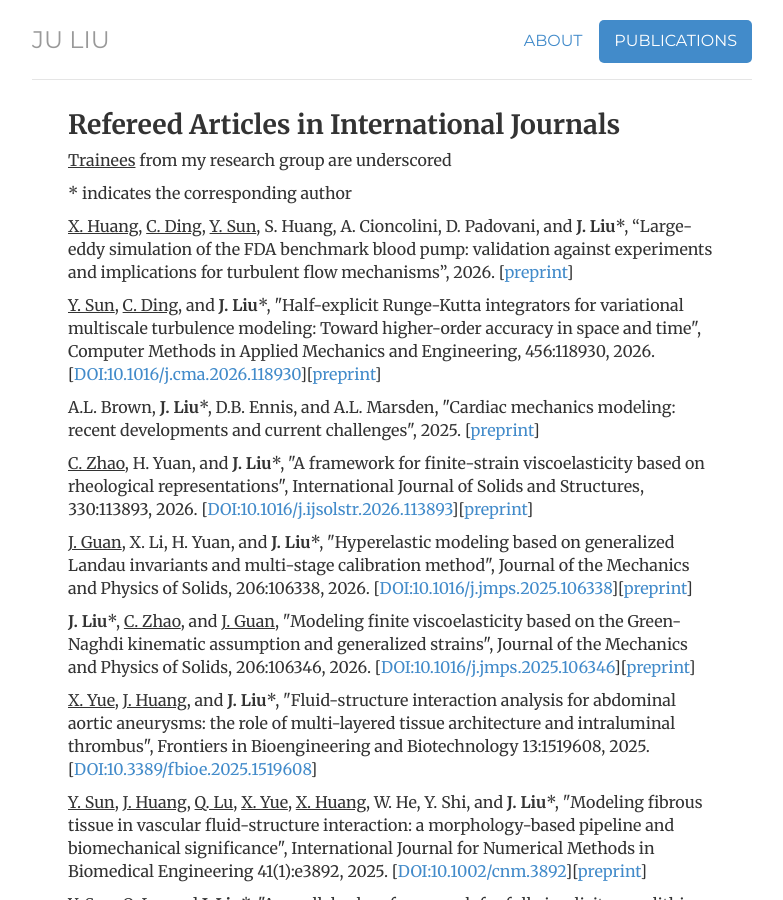
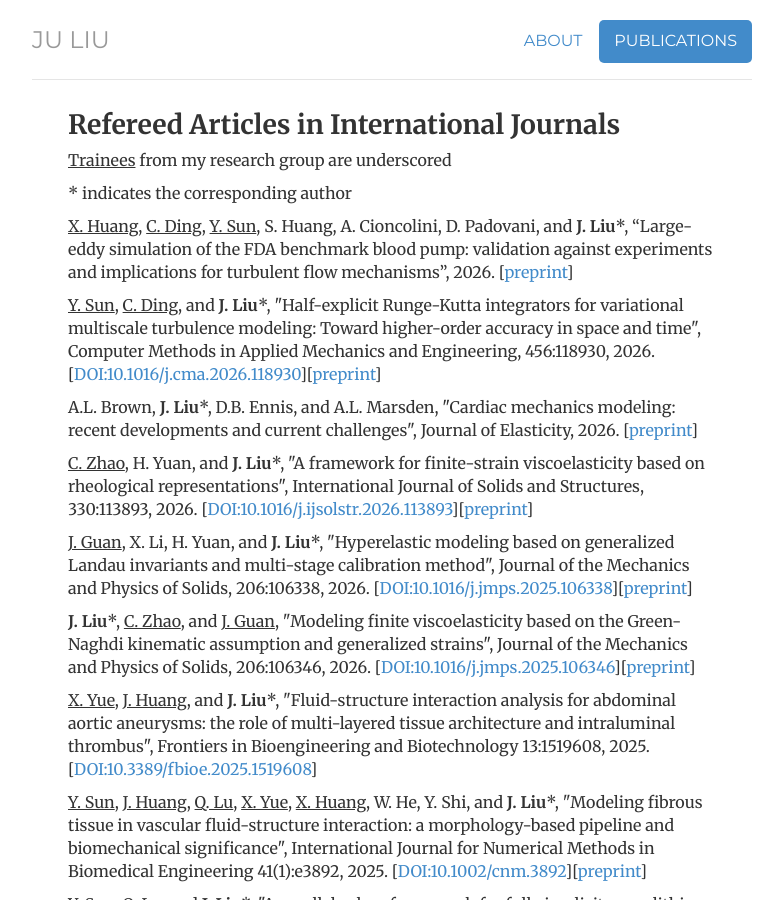
Before and after one commit to ju-liu/ju-liu.github.io, a Jekyll site: the page built from publications/index.html, in a window 1280 px wide and 900 px high. Shown: the whole window, without its empty margins (248-1031 px from the left). Built offline with Jekyll 4.4.1, drawn with Linux system fonts in a browser that asks for light colours; nearby versions of some CDN libraries; library files that are not in the unit come from our copies; comment, search, counter and statistics services are not loaded.

Commit message:
Update index.html

```diff
--- a/publications/index.html
+++ b/publications/index.html
@@ -22,7 +22,7 @@ description: List of Publications of Dr. Ju Liu
   </article>
 
   <article>
-  <p>A.L. Brown, <strong>J. Liu</strong>*, D.B. Ennis, and A.L. Marsden, "Cardiac mechanics modeling: recent developments and current challenges", 2025. [<a href="https://arxiv.org/abs/2509.07971">preprint</a>]</p>
+  <p>A.L. Brown, <strong>J. Liu</strong>*, D.B. Ennis, and A.L. Marsden, "Cardiac mechanics modeling: recent developments and current challenges", Journal of Elasticity, 2026. [<a href="https://arxiv.org/abs/2509.07971">preprint</a>]</p>
   </article>
 
   <article>
```
